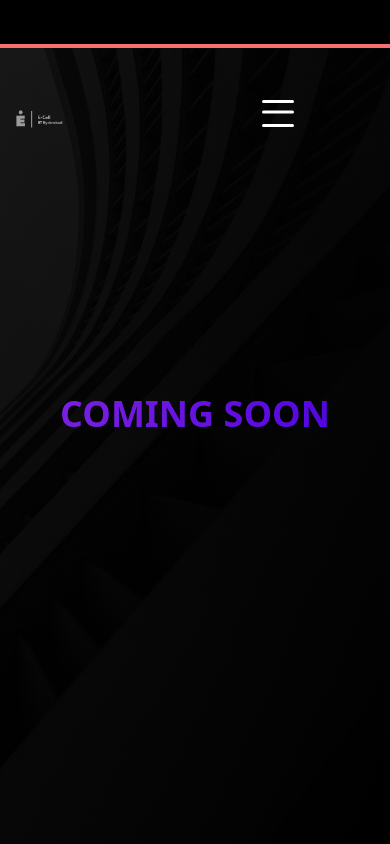
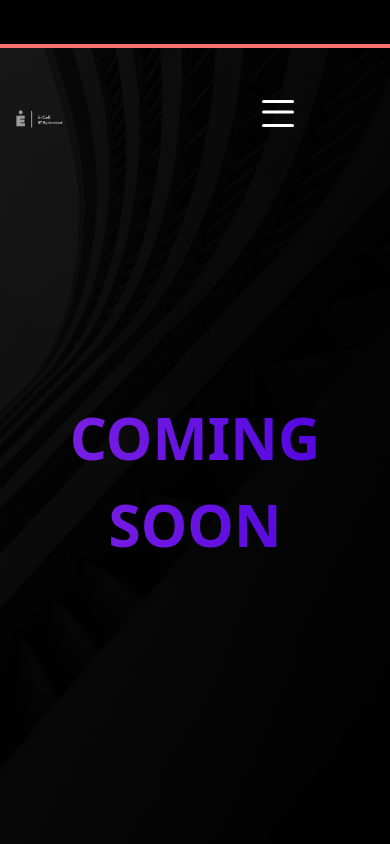
Before and after one commit to E-Cell-IITH/website-2025-26, a Next.js app: page /startupfair in a window 390 px wide. Shown: the top 844 px of the page. Built offline with nearby package versions, Linux system fonts and the light colour scheme.

Commit message:
some small changes in coming soon sections

```diff
--- a/src/app/startupfair/page.js
+++ b/src/app/startupfair/page.js
@@ -1,10 +1,11 @@
-import Startupfairmain from "@/components/Startupfair/startupfairmain";
+import StartUpFairHeroSection from "@/components/Startupfair/startupfairmain";
+
 
 
 export default function Startupfair(){
   return(
     <>
-    <Startupfairmain />
+    <StartUpFairHeroSection />
     </>
   )
 }
--- a/src/components/Startupfair/startupfairmain.js
+++ b/src/components/Startupfair/startupfairmain.js
@@ -1,35 +1,38 @@
-export default function Startupfairmain() {
+export default function StartUpFairHeroSection() {
     return (
         <>
             <br />
             <br />
             <section className="relative h-screen w-full overflow-hidden">
-        {/* Background Image */}
+                {/* Background Image container */}
                 <img
                     src="/backgroundImage.jpg"
-          alt="Background"
+                    alt="Background Image"
                     className="absolute inset-0 w-full h-full object-cover object-center"
                 />
 
                 {/* Gradient Overlay */}
-        <div className="absolute inset-0 bg-gradient-to-br from-black/90 to-black z-10" />
+                <div className="absolute inset-0 bg-gradient-to-br from-black/90 to-black opacity-100 z-10"></div>
 
                 {/* Ecell Logo */}
                 <div className="absolute top-[0.5vh] left-0 right-0 text-center p-4 z-20">
-          <img
-            src="/EcellLogo.png"
-            alt="Ecell Logo"
-            className="w-[12vw] h-[12vh] object-contain"
-          />
+                    <img src="/EcellLogo.png" alt="Ecell Logo" className="w-[12vw] h-[12vh] object-contain" />
                 </div>
 
                 <div className="relative w-full h-screen">
+                    {/* Ecell Text */}
                     <div className="absolute top-[40%] left-0 right-0 text-center p-4 pt-2 z-20 animate-slide-up">
-            <h1 className="text-white font-bold text-4xl sm:text-5xl md:text-6xl lg:text-8xl animated-gradient-text">
+                        {/* Only visible on large and above */}
+                        <h1 className="text-white font-bold text-3xl sm:text-4xl md:text-5xl lg:text-8xl hidden lg:block animated-gradient-text">
                             COMING SOON
                         </h1>
+
+                        {/* Shown below lg, fits in one line */}
+                        <h1 className="text-white font-bold text-[15vw] sm:text-[30px] md:text-[5vw] lg:hidden whitespace-nowrap animated-gradient-text">
+                            COMING <br/>
+                            SOON
+                        </h1>
                     </div>
-
 
                 </div>
             </section>
--- a/src/components/esummit/comingsoon.js
+++ b/src/components/esummit/comingsoon.js
@@ -1,4 +1,4 @@
-export default function EsummitHeroSection() {
+export default function HeroSection() {
     return (
         <>
             <br />
@@ -27,11 +27,12 @@ export default function EsummitHeroSection() {
                             COMING SOON
                         </h1>
 
-
-
+                        {/* Shown below lg, fits in one line */}
+                        <h1 className="text-white font-bold text-[15vw] sm:text-[30px] md:text-[5vw] lg:hidden whitespace-nowrap animated-gradient-text">
+                            COMING <br/>
+                            SOON
+                        </h1>
                     </div>
-
-                    {/* IIT H Text */}
 
                 </div>
             </section>
--- a/src/components/mun/comingsoon.js
+++ b/src/components/mun/comingsoon.js
@@ -1,6 +1,6 @@
 export default function MUNHeroSection() {
     return (
-        <>
+       <>
             <br />
             <br />
             <section className="relative h-screen w-full overflow-hidden">
@@ -27,14 +27,16 @@ export default function MUNHeroSection() {
                             COMING SOON
                         </h1>
 
-
-
+                        {/* Shown below lg, fits in one line */}
+                        <h1 className="text-white font-bold text-[15vw] sm:text-[30px] md:text-[5vw] lg:hidden whitespace-nowrap animated-gradient-text">
+                            COMING <br/>
+                            SOON
+                        </h1>
                     </div>
-
-                    {/* IIT H Text */}
 
                 </div>
             </section>
         </>
+
     );
 }
```
Lines whose indentation alone changed are shown as unchanged.
